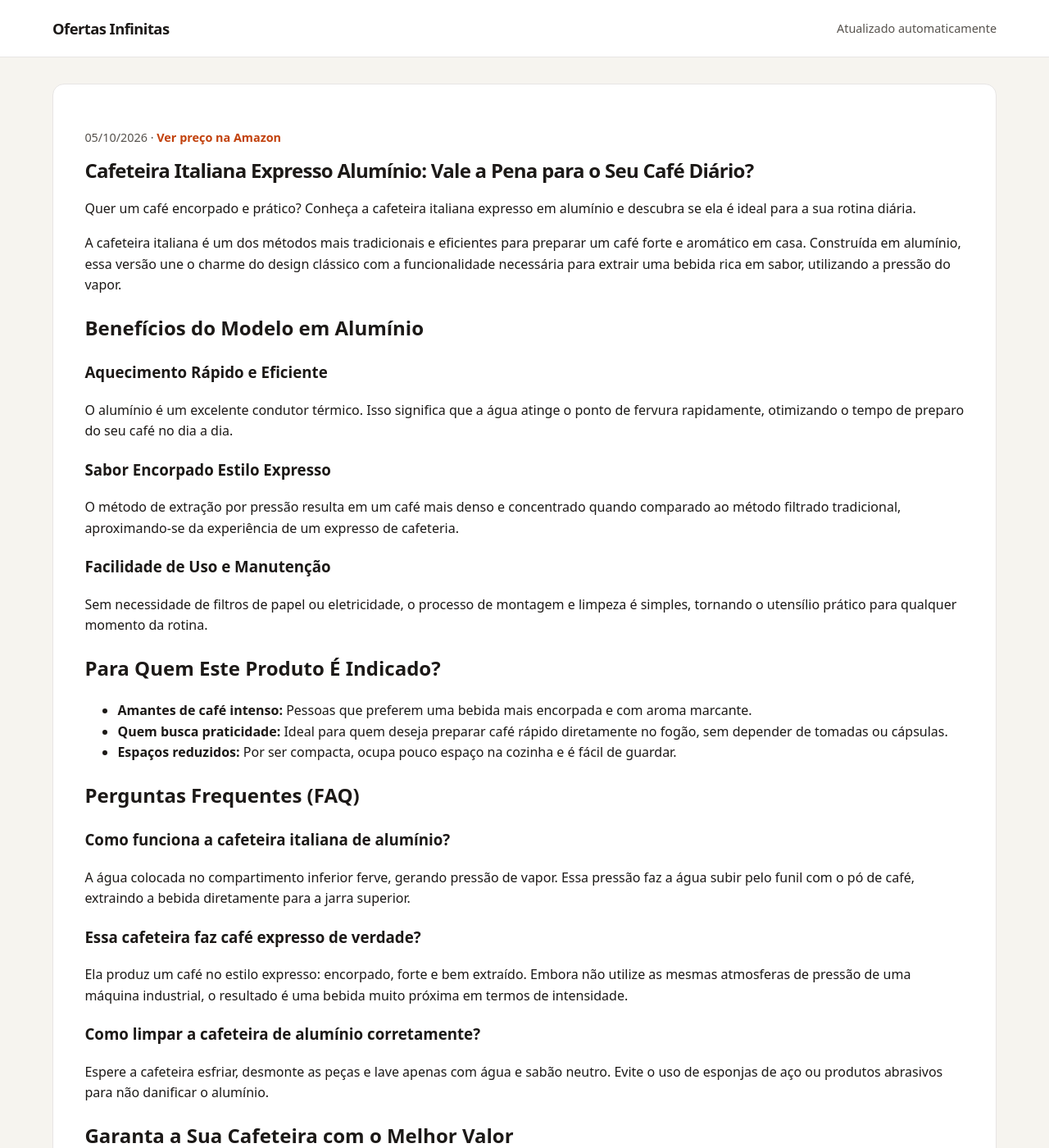
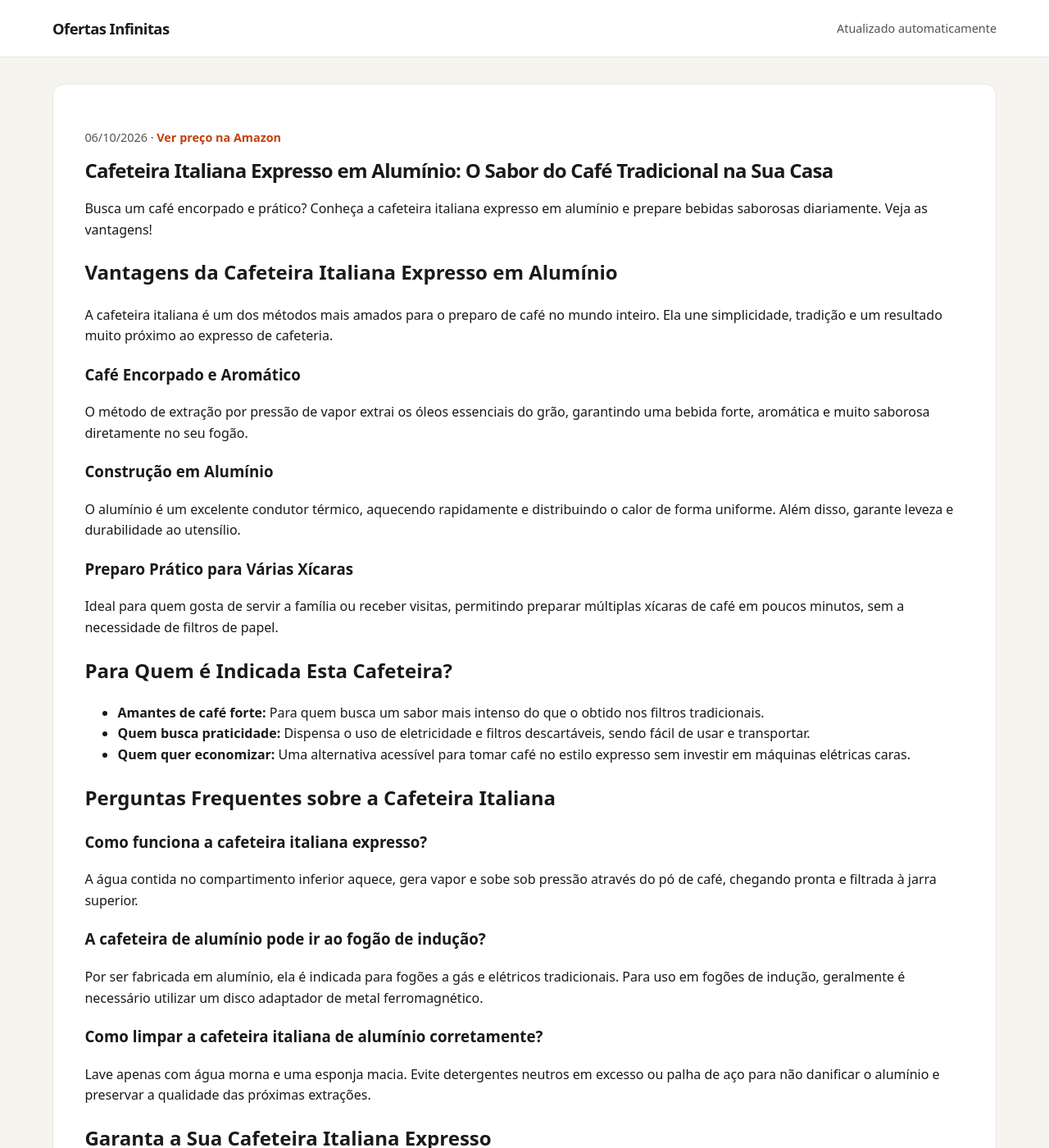
Before and after one commit to Monuver/afiliado, a Jekyll site: the page built from _posts/2026-08-18-cafeteira-italiana-expresso-aluminio-xicaras-b08b79hyvc.md, in a window 1280 px wide and 1400 px high. Shown: the whole window at 82% size. Built offline with Jekyll 4.4.1, drawn with Linux system fonts in a browser that asks for light colours; some of the changed text lies outside the part shown.

Commit message:
chore: novas ofertas geradas automaticamente

```diff
--- a/_posts/2026-08-18-cafeteira-italiana-expresso-aluminio-xicaras-b08b79hyvc.md
+++ b/_posts/2026-08-18-cafeteira-italiana-expresso-aluminio-xicaras-b08b79hyvc.md
@@ -1,8 +1,8 @@
 ---
 layout: post
-title: 'Cafeteira Italiana Expresso Alumínio: Vale a Pena para o Seu Café Diário?'
-description: Quer um café encorpado e prático? Conheça a cafeteira italiana expresso em alumínio e descubra se ela é ideal para a sua rotina diária.
-date: 2026-10-05 13:53:51 -0300
+title: 'Cafeteira Italiana Expresso em Alumínio: O Sabor do Café Tradicional na Sua Casa'
+description: Busca um café encorpado e prático? Conheça a cafeteira italiana expresso em alumínio e prepare bebidas saborosas diariamente. Veja as vantagens!
+date: 2026-10-06 11:48:41 -0300
 categories:
 - ofertas
 image: ''
@@ -10,42 +10,40 @@ preco: Ver preço na Amazon
 affiliate_url: https://amzn.to/4x2LESM
 ---
 
-# Cafeteira Italiana Expresso Alumínio: Vale a Pena para o Seu Café Diário?
+# Cafeteira Italiana Expresso em Alumínio: O Sabor do Café Tradicional na Sua Casa
 
-Quer um café encorpado e prático? Conheça a cafeteira italiana expresso em alumínio e descubra se ela é ideal para a sua rotina diária.
+Busca um café encorpado e prático? Conheça a cafeteira italiana expresso em alumínio e prepare bebidas saborosas diariamente. Veja as vantagens!
 
-A cafeteira italiana é um dos métodos mais tradicionais e eficientes para preparar um café forte e aromático em casa. Construída em alumínio, essa versão une o charme do design clássico com a funcionalidade necessária para extrair uma bebida rica em sabor, utilizando a pressão do vapor.
+## Vantagens da Cafeteira Italiana Expresso em Alumínio
 
-## Benefícios do Modelo em Alumínio
+A cafeteira italiana é um dos métodos mais amados para o preparo de café no mundo inteiro. Ela une simplicidade, tradição e um resultado muito próximo ao expresso de cafeteria.
 
-### Aquecimento Rápido e Eficiente
-O alumínio é um excelente condutor térmico. Isso significa que a água atinge o ponto de fervura rapidamente, otimizando o tempo de preparo do seu café no dia a dia.
+### Café Encorpado e Aromático
+O método de extração por pressão de vapor extrai os óleos essenciais do grão, garantindo uma bebida forte, aromática e muito saborosa diretamente no seu fogão.
 
-### Sabor Encorpado Estilo Expresso
-O método de extração por pressão resulta em um café mais denso e concentrado quando comparado ao método filtrado tradicional, aproximando-se da experiência de um expresso de cafeteria.
+### Construção em Alumínio
+O alumínio é um excelente condutor térmico, aquecendo rapidamente e distribuindo o calor de forma uniforme. Além disso, garante leveza e durabilidade ao utensílio.
 
-### Facilidade de Uso e Manutenção
-Sem necessidade de filtros de papel ou eletricidade, o processo de montagem e limpeza é simples, tornando o utensílio prático para qualquer momento da rotina.
+### Preparo Prático para Várias Xícaras
+Ideal para quem gosta de servir a família ou receber visitas, permitindo preparar múltiplas xícaras de café em poucos minutos, sem a necessidade de filtros de papel.
 
-## Para Quem Este Produto É Indicado?
+## Para Quem é Indicada Esta Cafeteira?
 
-* **Amantes de café intenso:** Pessoas que preferem uma bebida mais encorpada e com aroma marcante.
-* **Quem busca praticidade:** Ideal para quem deseja preparar café rápido diretamente no fogão, sem depender de tomadas ou cápsulas.
-* **Espaços reduzidos:** Por ser compacta, ocupa pouco espaço na cozinha e é fácil de guardar.
+- **Amantes de café forte:** Para quem busca um sabor mais intenso do que o obtido nos filtros tradicionais.
+- **Quem busca praticidade:** Dispensa o uso de eletricidade e filtros descartáveis, sendo fácil de usar e transportar.
+- **Quem quer economizar:** Uma alternativa acessível para tomar café no estilo expresso sem investir em máquinas elétricas caras.
 
-## Perguntas Frequentes (FAQ)
+## Perguntas Frequentes sobre a Cafeteira Italiana
 
-### Como funciona a cafeteira italiana de alumínio?
-A água colocada no compartimento inferior ferve, gerando pressão de vapor. Essa pressão faz a água subir pelo funil com o pó de café, extraindo a bebida diretamente para a jarra superior.
+### Como funciona a cafeteira italiana expresso?
+A água contida no compartimento inferior aquece, gera vapor e sobe sob pressão através do pó de café, chegando pronta e filtrada à jarra superior.
 
-### Essa cafeteira faz café expresso de verdade?
-Ela produz um café no estilo expresso: encorpado, forte e bem extraído. Embora não utilize as mesmas atmosferas de pressão de uma máquina industrial, o resultado é uma bebida muito próxima em termos de intensidade.
+### A cafeteira de alumínio pode ir ao fogão de indução?
+Por ser fabricada em alumínio, ela é indicada para fogões a gás e elétricos tradicionais. Para uso em fogões de indução, geralmente é necessário utilizar um disco adaptador de metal ferromagnético.
 
-### Como limpar a cafeteira de alumínio corretamente?
-Espere a cafeteira esfriar, desmonte as peças e lave apenas com água e sabão neutro. Evite o uso de esponjas de aço ou produtos abrasivos para não danificar o alumínio.
+### Como limpar a cafeteira italiana de alumínio corretamente?
+Lave apenas com água morna e uma esponja macia. Evite detergentes neutros em excesso ou palha de aço para não danificar o alumínio e preservar a qualidade das próximas extrações.
 
-## Garanta a Sua Cafeteira com o Melhor Valor
-
-Se você deseja elevar o nível do seu café matinal com praticidade e tradição, vale a pena conferir as condições de compra disponíveis na Amazon.
+## Garanta a Sua Cafeteira Italiana Expresso
 
 [Confira o preço atualizado na Amazon](https://amzn.to/4x2LESM)
```
Also changed, not shown: _posts/2026-08-19-cadeira-escritorio-presidente-duoffice-du500a-b09vnbcfdj.md (+25 -19 lines), _posts/2026-08-19-flexiveis-cotonete-bastonetes-bellacotton-150unidades-b0cx9wkp1b.md (+23 -26 lines), _posts/2026-08-19-shampoo-clorexidina-seborreia-queda-500ml-b09l9qkmd1.md (+21 -25 lines).
